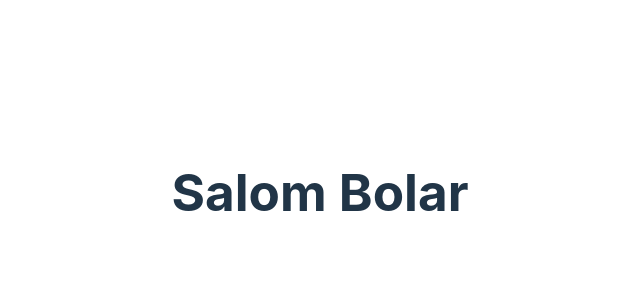
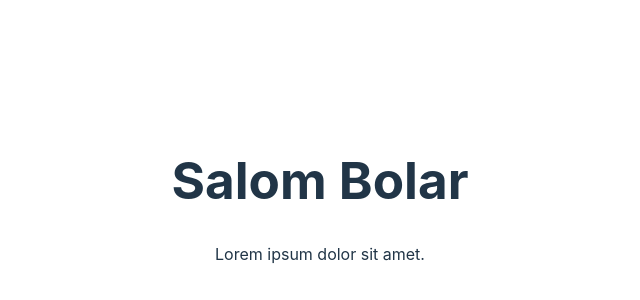
Before and after one commit to zednegr/asaxy, a React (Vite) app: page / in a window 1280 px wide. Shown: the part 208-508 px from the top of the page, without its empty margins (320-960 px from the left). Built offline with nearby package versions, Linux system fonts and the light colour scheme.

Commit message:
edit app.jsx

```diff
--- a/src/App.jsx
+++ b/src/App.jsx
@@ -9,6 +9,9 @@ function App() {
   return (
     <>
        <h1>Salom Bolar</h1>
+       <div className="container">
+          Lorem ipsum dolor sit amet.
+       </div>
     </>
   )
 }
```
